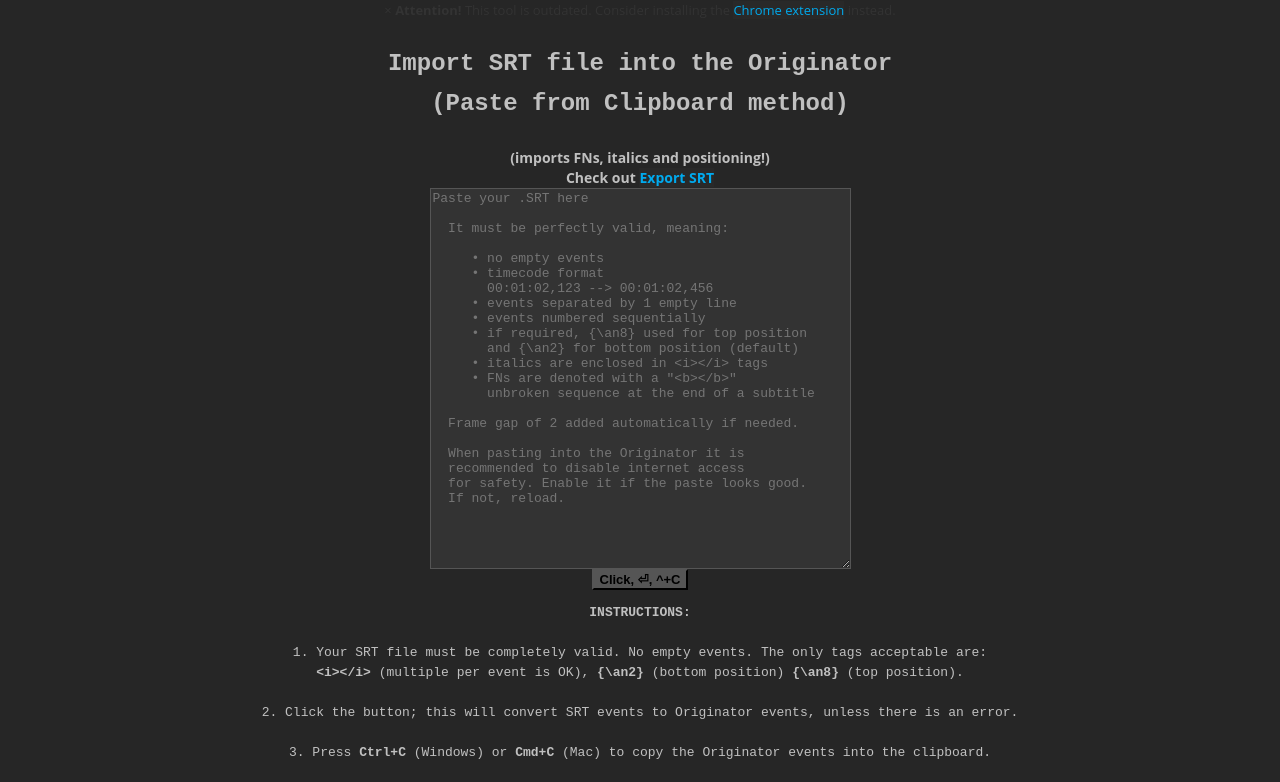
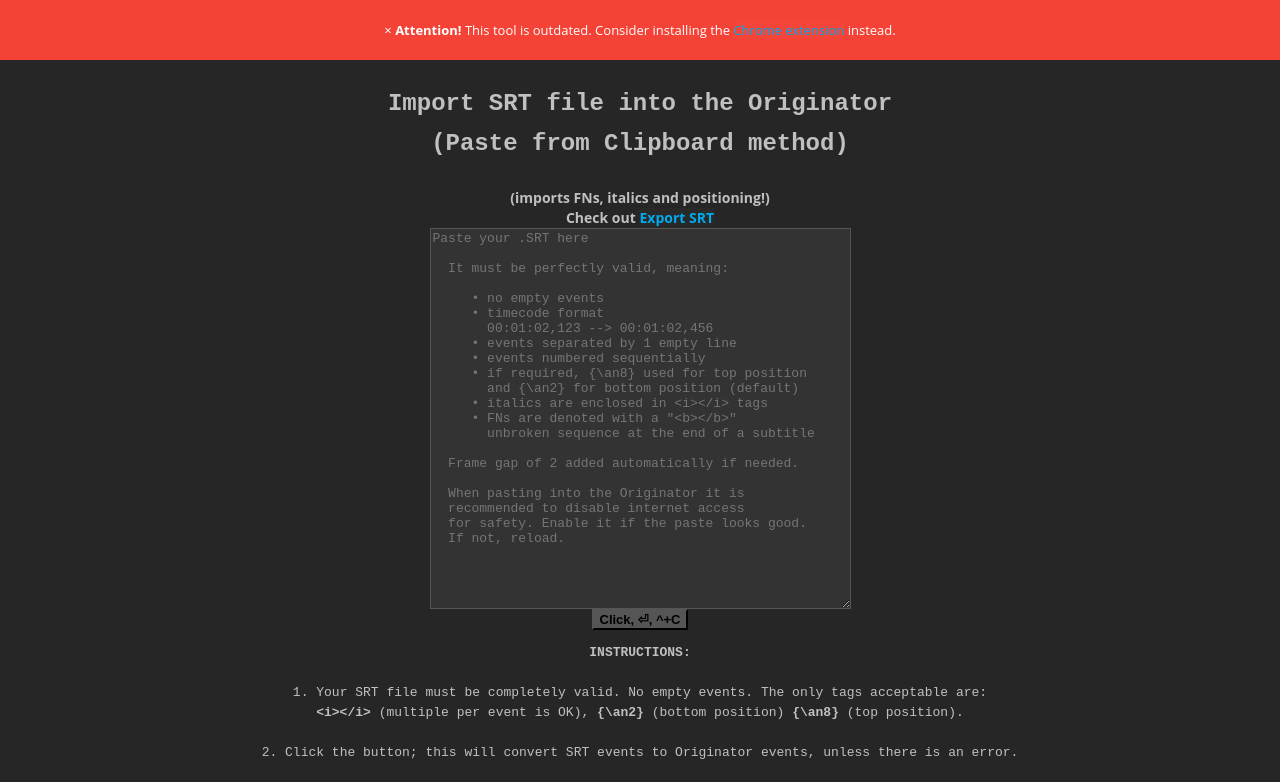
Before and after one commit to katzurki/NFLX, a plain HTML site: page ImportSRT.html in a window 1280 px wide. Shown: the top 782 px of the page. Drawn offline with Linux system fonts and the light colour scheme; a script that the page names is missing.

Commit message:
Update ImportSRT.html

```diff
--- a/ImportSRT.html
+++ b/ImportSRT.html
@@ -11,6 +11,11 @@
 	<script src="https://katzurki.github.io/gtt-bookmarklets/hl.js"></script>
 
 	<style>
+		.alert {
+  padding: 20px;
+  background-color: #f44336;
+  color: white;
+}
 		srt-html * {
   color: #eeeeee !important;
   background-color: #292929 !important;
```
